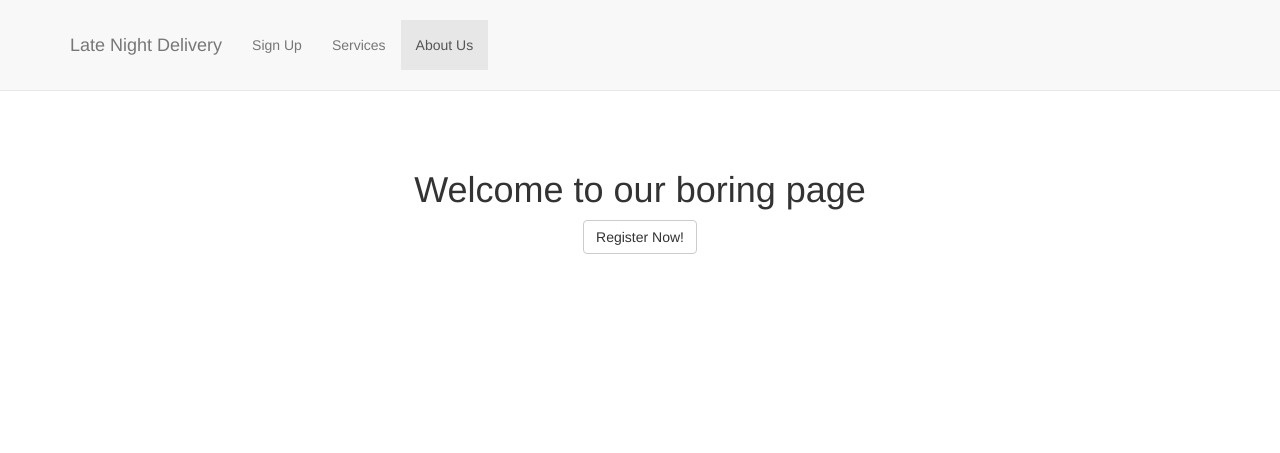
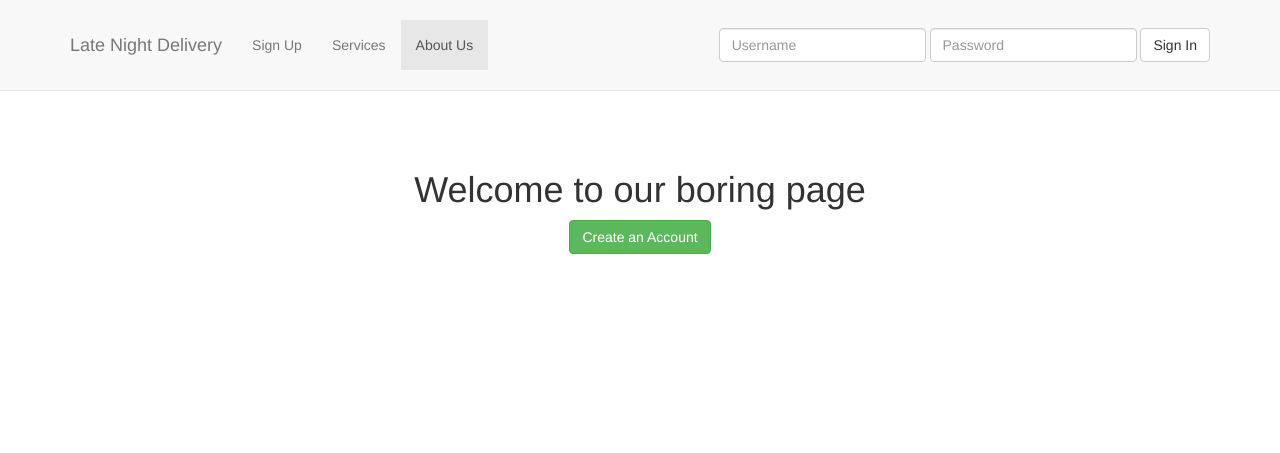
Before and after one commit to jgiara/CSCI2254-project-latenight, a PHP site: page / in a window 1280 px wide. Shown: the top 453 px of the page. Run offline with PHP 8.4, Linux system fonts and the light colour scheme.

Commit message:
organization is key

```diff
--- a/index.php
+++ b/index.php
@@ -45,6 +45,15 @@
                         <a class="page-scroll" href="#contact">About Us</a>
                     </li>
                 </ul>
+                <form class="navbar-form navbar-right" method="POST">
+                    <div class="form-group">
+                        <input type="text" class="form-control" name="username" placeholder="Username" required>
+                    </div>
+                    <div class="form-group">
+                        <input type="password" class="form-control" name="password" placeholder="Password" required>
+                    </div>
+                    <button type="submit" class="btn btn-default">Sign In</button>
+                </form>
             </div>
             <!-- /.navbar-collapse -->
         </div>
@@ -57,7 +66,7 @@
             <div class="row">
                 <div class="col-lg-12">
                     <h1>Welcome to our boring page</h1>
-                    <a class="btn btn-default page-scroll" href="#register">Register Now!</a>
+                    <button type="button" class="btn btn-success" data-toggle="modal" data-target="#registerModal">Create an Account</button>
                 </div>
             </div>
         </div>
@@ -97,6 +106,66 @@
         </div>
     </section>
 
+    <!-- MODAL FOR Registration -->
+        <div id="registerModal" class="modal fade" role="dialog">
+              <div class="modal-dialog">
+                <!-- Modal content-->
+                <div class="modal-content">
+                  <div class="modal-header">
+                    <button type="button" class="close" data-dismiss="modal">&times;</button>
+                    <h4 class="modal-title">Create an Account</h4>
+                  </div>
+                  <div class="modal-body">
+                    <form action="./include/register.php" method="POST">
+                    <div class="form-group">
+                        <label for="email">Email Address:</label>
+                        <input type="text" name="email" class="form-control" id="email" placeholder="Email" required>
+                    </div>
+                    <div class="form-group">
+                        <label for="firstName">First Name:</label>
+                        <input type="text" name="firstName" class="form-control" id="firstName" placeholder="First Name" required>
+                    </div>
+                    <div class="form-group">
+                        <label for="lastName">Last Name:</label>
+                        <input type="text" name="lastName" class="form-control" id="lastName" placeholder="Last Name" required>
+                    </div>
+                    <div class="form-group">
+                        <label for="number">Phone Number:</label>
+                        <input type="tel" name="number" class="form-control" id="number" placeholder="Phone Number" required>
+                    </div>
+                    <div class="form-group">
+                        <label for="eagleID">Eagle ID #:</label>
+                        <input type="number" name="eagleID" class="form-control" id="eagleID" placeholder="Eagle ID" required>
+                    </div>
+                    <div class="form-group">
+                        <label for="address">Dorm Name/Room:</label>
+                        <input type="num" name="address" class="form-control" id="address" placeholder="Dorm Name/Room" required>
+                    </div>
+                    <div class="form-group">
+                        <label for="password">Password:</label>
+                        <input type="password" name="password" class="form-control" id="password" placeholder="8 Character Minimum" required>
+                    </div>
+                    <div class="form-group">
+                        <label for="userType">What would you like to do:</label>
+                        <select name="userType" class="form-control" id="userType" required>
+                            <option value="">--</option>
+                            <option value="user">Order Food</option>
+                            <option value="delivery">Make Deliveries</option>
+                            <option value="both">Both</option>
+                        </select>
+                    </div>
+                    <input type="submit" name="submit" value="Submit" class="btn btn-default"></input>
+                    </form>
+                  </div>
+
+                  <div class="modal-footer">
+                    <button type="button" class="btn btn-default" data-dismiss="modal">Close</button>
+                  </div>
+                </div>
+              </div>
+            </div>
+            <!--end MODAL -->
+
  	<!-- scripts & BS/custom JS -->
 
     <script src="js/jquery.easing.min.js"></script>
--- a/login.php
+++ b/user/userHome.php
@@ -5,7 +5,7 @@
 	<meta charset="utf-8">
   	<meta http-equiv="X-UA-Compatible" content="IE=edge">
   	<meta name="viewport" content="width=device-width, initial-scale=1">
-	<title>Login | Project Late Night</title>
+	<title>Home | Project Late Night</title>
 	<meta name="description" content="Boston College Late Night Delivery">
 
  	<link href="css/bootstrap.min.css" rel="stylesheet">
--- a/register.php
+++ b/user/userSettings.php
@@ -5,7 +5,7 @@
 	<meta charset="utf-8">
   	<meta http-equiv="X-UA-Compatible" content="IE=edge">
   	<meta name="viewport" content="width=device-width, initial-scale=1">
-	<title>Register | Project Late Night</title>
+	<title>Settings | Project Late Night</title>
 	<meta name="description" content="Boston College Late Night Delivery">
 
  	<link href="css/bootstrap.min.css" rel="stylesheet">
```
Also changed, not shown: projectDocs/pages.txt (added, +35 -0 lines), revieworders.php (deleted, +0 -18 lines), deliverer/activeDelivery.php (renamed from deliveries.php), deliverer/deliveryHome.php (renamed from deliveryhome.php), deliverer/deliverySettings.php (renamed from deliverysettings.php), typeSelect.php (renamed from usersettings.php), user/placeOrder.php (renamed from placeorder.php), user/trackOrder.php (renamed from userhome.php), 6 other files.
